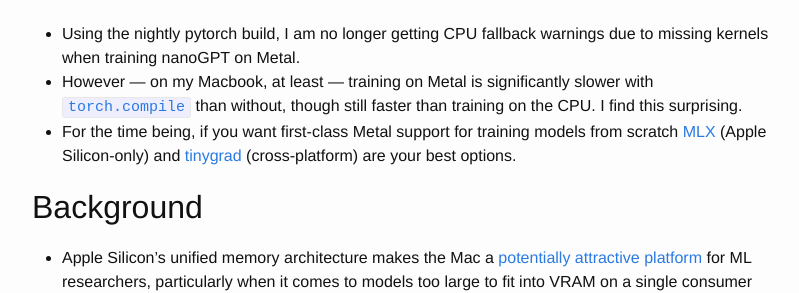
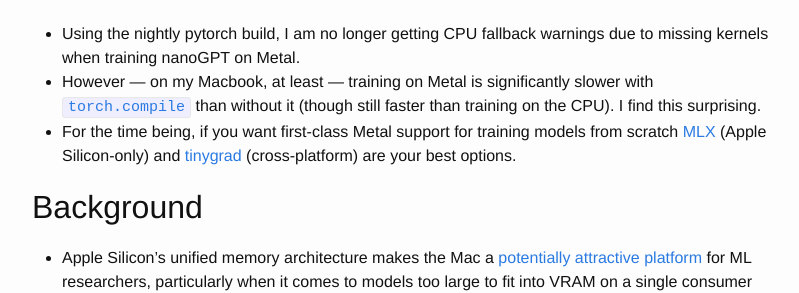
Before and after one commit to vglazer/vglazer.github.io, a Jekyll site: the page built from _posts/2025-09-16-state-of-training-on-metal.md, in a window 1280 px wide and 900 px high, scrolled down 363 px. Shown: the part 163-456 px from the top of the window, without its empty margins (238-1037 px from the left). Built offline with Jekyll 4.4.1, drawn with Linux system fonts in a browser that asks for light colours; nearby versions of some CDN libraries.

Commit message:
Another rewording

```diff
--- a/_posts/2025-09-16-state-of-training-on-metal.md
+++ b/_posts/2025-09-16-state-of-training-on-metal.md
@@ -11,7 +11,7 @@ categories: metal jax pytorch llms nanogpt tinygrad mlx ane asitop
 ## TL;DR
 
 - Using the nightly pytorch build, I am no longer getting CPU fallback warnings due to missing kernels when training nanoGPT on Metal.
-- However &mdash; on my Macbook, at least &mdash; training on Metal is significantly slower with [`torch.compile`](https://docs.pytorch.org/tutorials/intermediate/torch_compile_tutorial.html) than without, though still faster than training on the CPU. I find this surprising.
+- However &mdash; on my Macbook, at least &mdash; training on Metal is significantly slower with [`torch.compile`](https://docs.pytorch.org/tutorials/intermediate/torch_compile_tutorial.html) than without it (though still faster than training on the CPU). I find this surprising.
 - For the time being, if you want first-class Metal support for training models from scratch [MLX](https://github.com/ml-explore/mlx) (Apple Silicon-only) and [tinygrad](https://github.com/tinygrad/tinygrad) (cross-platform) are your best options.
 
 ## Background
```
